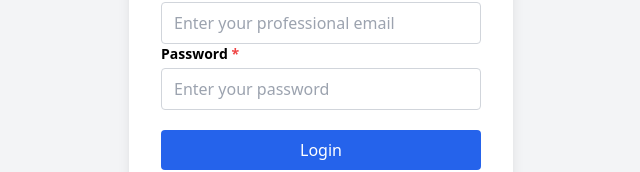
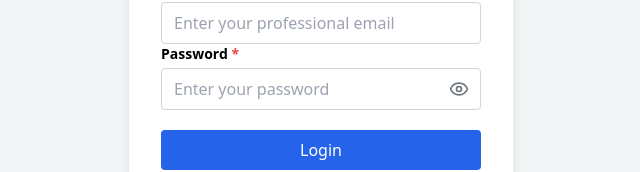
Before and after one commit to sonia-avpl/ERP_Frontend, a React (Vite) app: page /login in a window 1280 px wide. Shown: the part 405-577 px from the top of the page, without its empty margins (319-959 px from the left). Built offline with nearby package versions, Linux system fonts and the light colour scheme; no server answers.

Commit message:
eye button

```diff
--- a/src/Pages/Auth/LoginPage.jsx
+++ b/src/Pages/Auth/LoginPage.jsx
@@ -3,13 +3,13 @@
 import InputField from "../../components/form/InputField";
 import { useNavigate } from "react-router-dom";
 import { baseUrl } from "../../utills/enum";
-
+import { Eye, EyeOff } from "lucide-react";
 
 function Login() {
   const [form, setForm] = useState({ email: "", password: "" });
   const [forgotEmail, setForgotEmail] = useState("");
   const [showForgot, setShowForgot] = useState(false);
-
+  const [showPassword, setShowPassword] = useState(false);
   const { postData, loading, error } = usePost();
   const navigate = useNavigate();
 
@@ -19,7 +19,7 @@
   const handleSubmit = async (e) => {
     e.preventDefault();
     const data = await postData("auth/login", form);
-    console.log(data)
+    console.log(data);
     if (data) {
       localStorage.setItem("token", JSON.stringify(data.token));
       localStorage.setItem("user", JSON.stringify(data.user));
@@ -92,12 +92,25 @@
             />
             <InputField
               label="Password"
-              type="password"
+              type={showPassword ? "text" : "password"}
               name="password"
               value={form.password}
               onChange={handleChange}
               placeholder="Enter your password"
               required
+              endIcon={
+                <button
+                  type="button"
+                  onClick={() => setShowPassword((prev) => !prev)}
+                  className="absolute right-3 top-1/2 -translate-y-1/2 text-gray-500 hover:text-gray-700"
+                >
+                  {showPassword ? (
+                    <EyeOff className="h-5 w-5" />
+                  ) : (
+                    <Eye className="h-5 w-5" />
+                  )}
+                </button>
+              }
             />
             <button
               type="submit"
```
